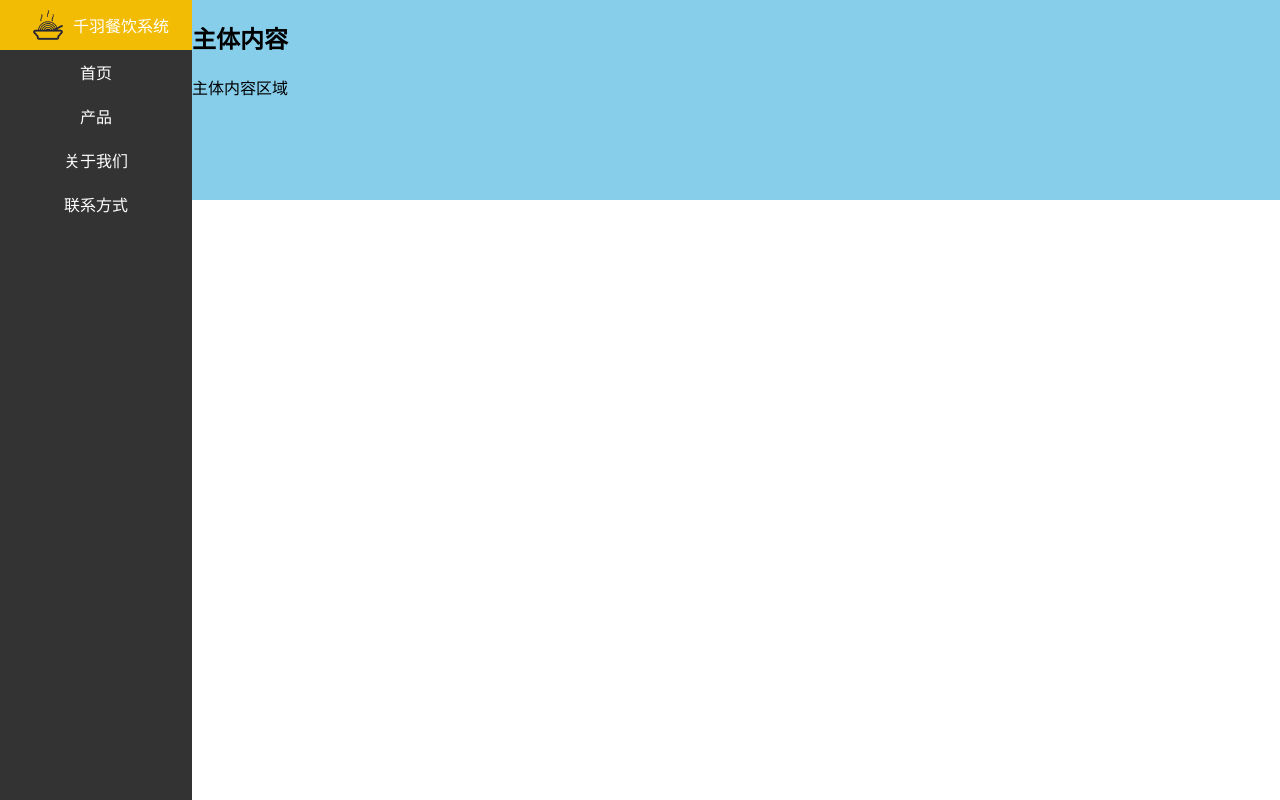
After one commit to 19639058159/QYPT, a Django app: template member/templates/home/home.html in a window 1280 px wide. The commit adds this page. Run offline with Django 4.2, Linux system fonts and the light colour scheme; the template is opened without the code that fills it, so the values that code supplies are empty.

Commit message:
首页优化

```diff
--- /dev/null
+++ b/member/static/css/home.css
@@ -0,0 +1,52 @@
+html, body {
+    margin: 0;
+}
+.sidebar {
+    width: 15%;
+    height: 100vh;
+    background-color: #333;
+    position: fixed;
+    left: 0;
+    top: 0;
+    overflow-x: hidden;
+    padding: 0 0;
+}
+.sidebar > .title-name {
+    color: white;
+    padding: 0;
+    margin: 0;
+    text-decoration: none;
+    display: flex;
+    background-color: #f3bc04;
+    height: 50px;
+    justify-content: center;
+    align-items: center;
+}
+.sidebar > .title-name > img {
+    width: 30px;
+    height: 30px;
+    margin: 10px;
+    display: block;
+}
+.sidebar ul {
+    list-style-type: none;
+    padding-left: 0;
+    margin: 0;
+}
+.sidebar > ul > li {
+    color: white;
+    padding: 10px 15px;
+    text-decoration: none;
+    display: block;
+    text-align: center;
+}
+.sidebar > ul > li:hover {
+    background-color: #a49898;
+    cursor: pointer;
+}
+.content {
+    width: 85%;
+    height: 200px;
+    background-color: skyblue;
+    float: right;
+}
--- a/member/static/css/login.css
+++ b/member/static/css/login.css
@@ -146,4 +146,5 @@ button {
     list-style: none;
     background-color: #08daee;
     cursor: pointer;
+    left: auto;
 }
--- a/member/static/js/login.js
+++ b/member/static/js/login.js
@@ -22,7 +22,7 @@ function oneValue() {
     console.log(password + 'pass');
 
     if (username == '13082833919' && password == 'yy20210730..') {
-        window.location.href = 'https://www.baidu.com/'
+        window.location.href = '../../templates/home/home.html'
     } else {
         err.innerHTML = '账号或密码错误，请仔细查看';
         document.getElementById('overlay').style.display = 'block'
--- /dev/null
+++ b/member/templates/home/home.html
@@ -0,0 +1,26 @@
+<!DOCTYPE html>
+<html lang="en">
+<head>
+    <meta charset="UTF-8">
+    <title>首页</title>
+    <link rel="stylesheet" href="../../static/css/home.css">
+</head>
+<body>
+    <div class="sidebar">
+        <div class="title-name">
+            <img src="../../static/img/ms.png">
+            <p>千羽餐饮系统</p>
+        </div>
+        <ul>
+            <li>首页</li>
+            <li>产品</li>
+            <li>关于我们</li>
+            <li>联系方式</li>
+        </ul>
+    </div>
+    <div class="content">
+        <h2>主体内容</h2>
+        <p>主体内容区域</p>
+    </div>
+</body>
+</html>
```
Also changed, not shown: member/templates/login/1.html (added, +32 -0 lines), member/static/img/ms.png (added).
